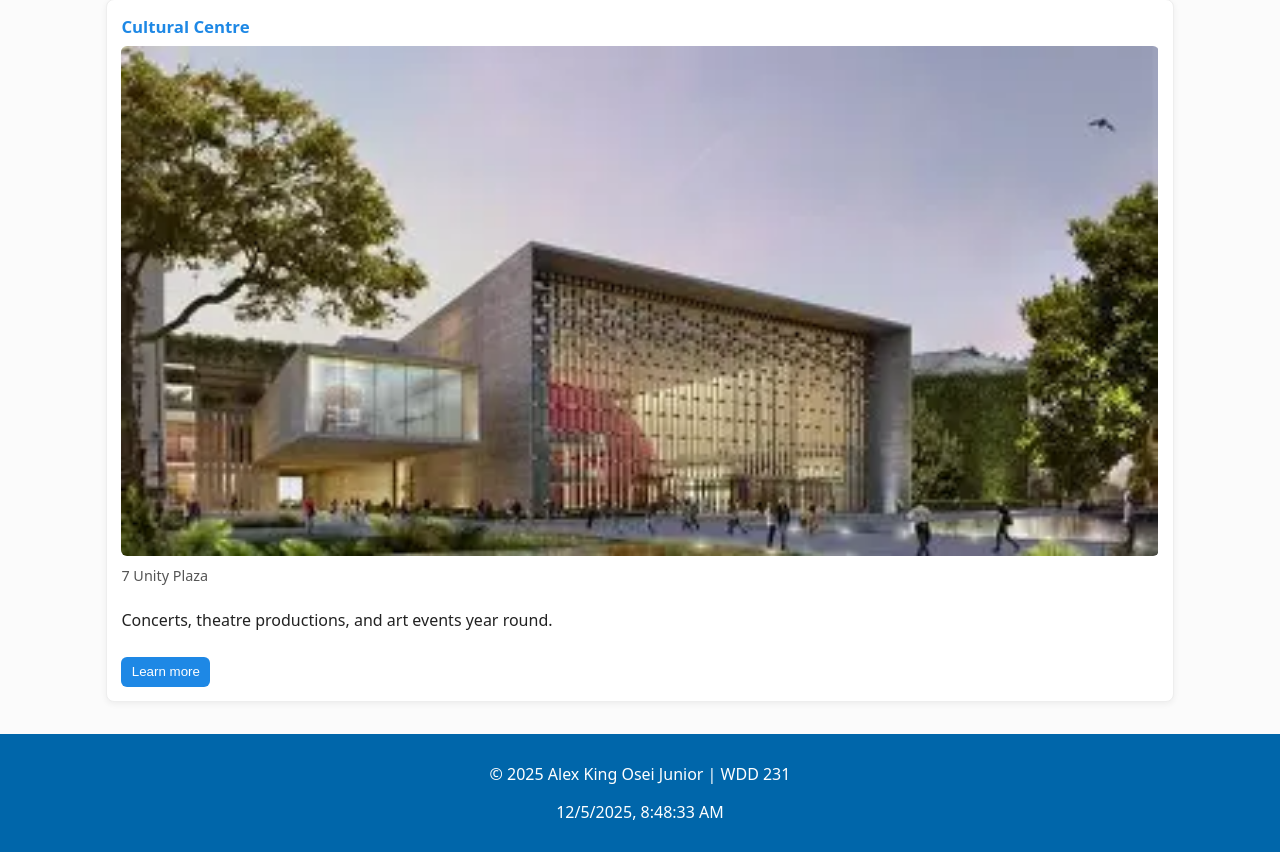
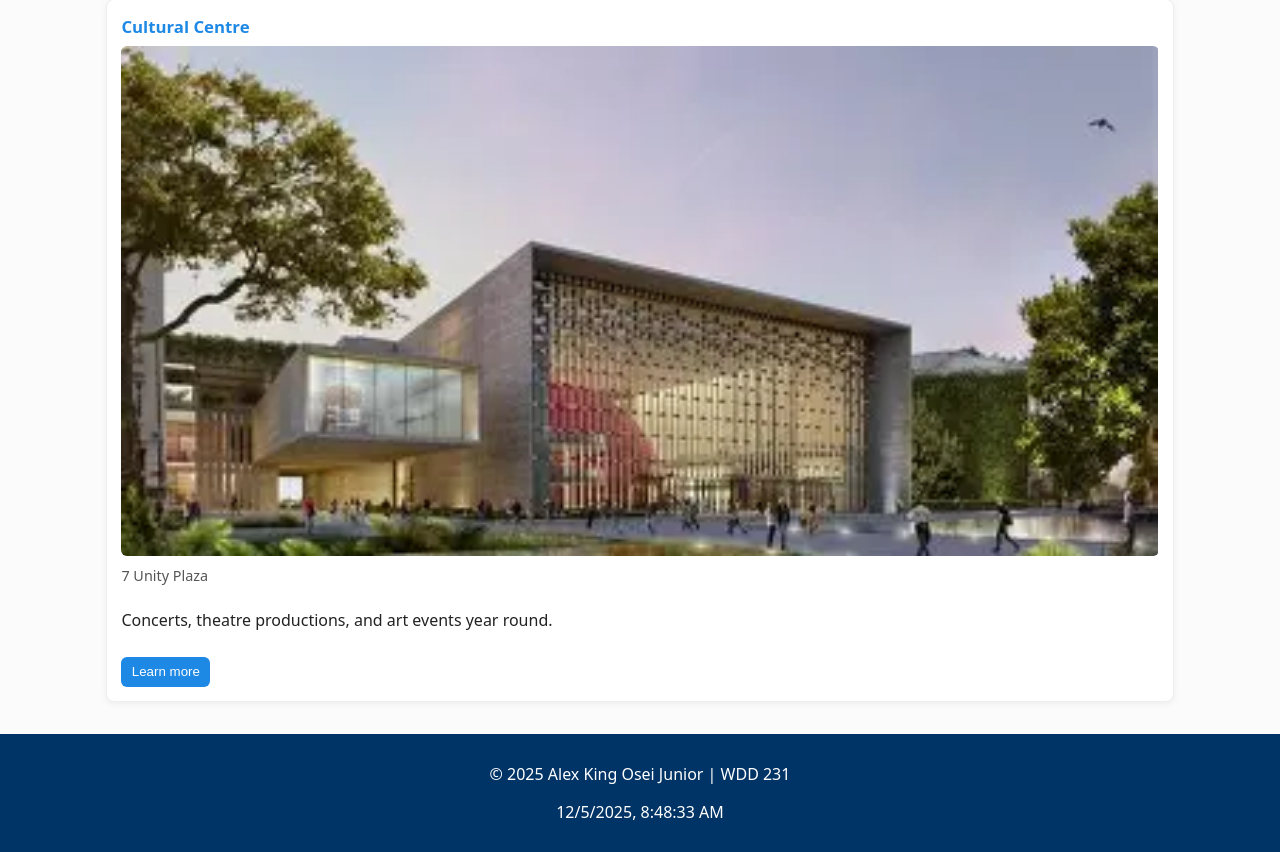
Before and after one commit to OseiAlex/wdd231, a plain HTML site: page chamber/discover.html in a window 1280 px wide. Shown: the part 1273-2125 px from the top of the page. Drawn offline with Linux system fonts and the light colour scheme.

Commit message:
fixed color

```diff
--- a/chamber/styles/base.css
+++ b/chamber/styles/base.css
@@ -12,7 +12,7 @@
 }
 
 .site-footer {
-  background: var(--secondary);
+  background: #003366;
   color: #fff;
   padding: 0.8rem 1rem;
   text-align: center;
```
